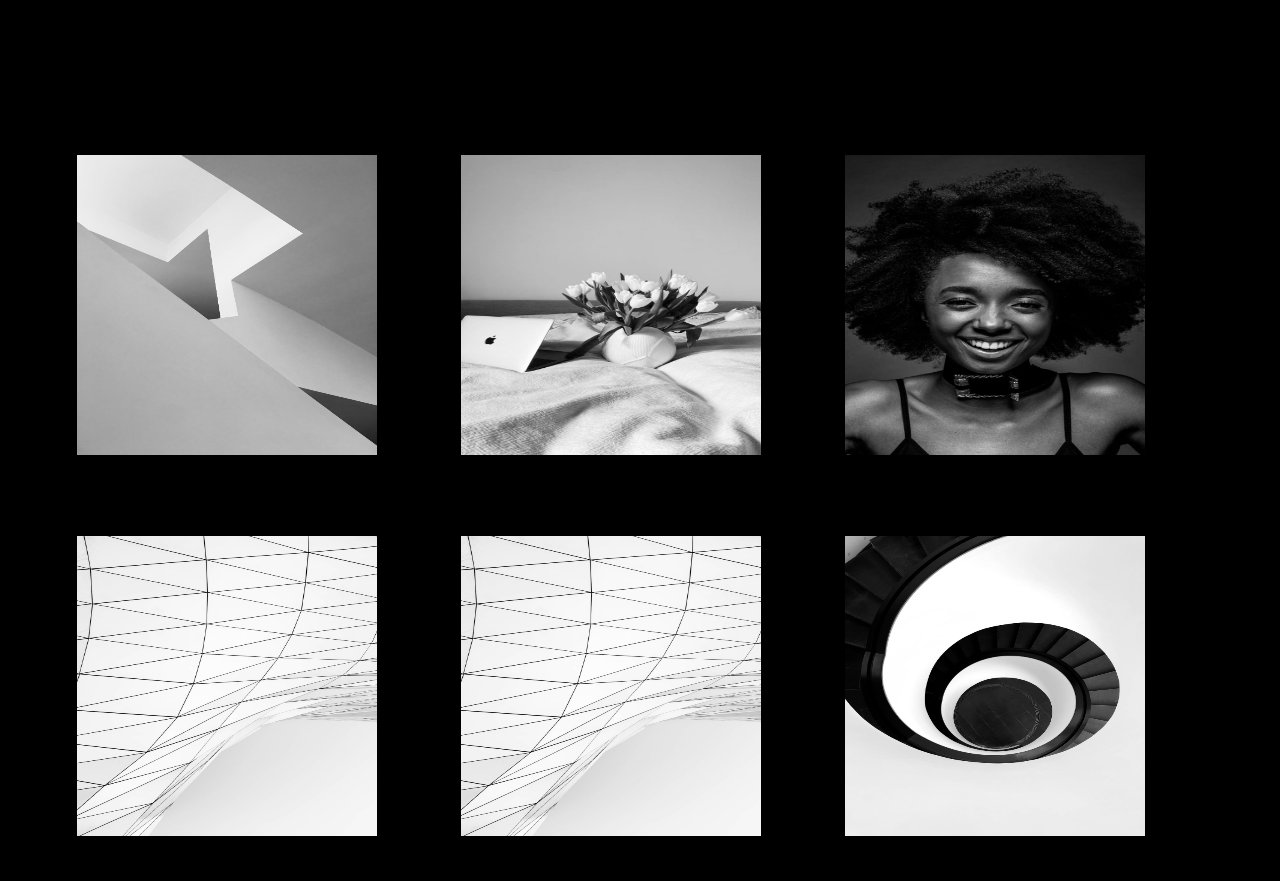
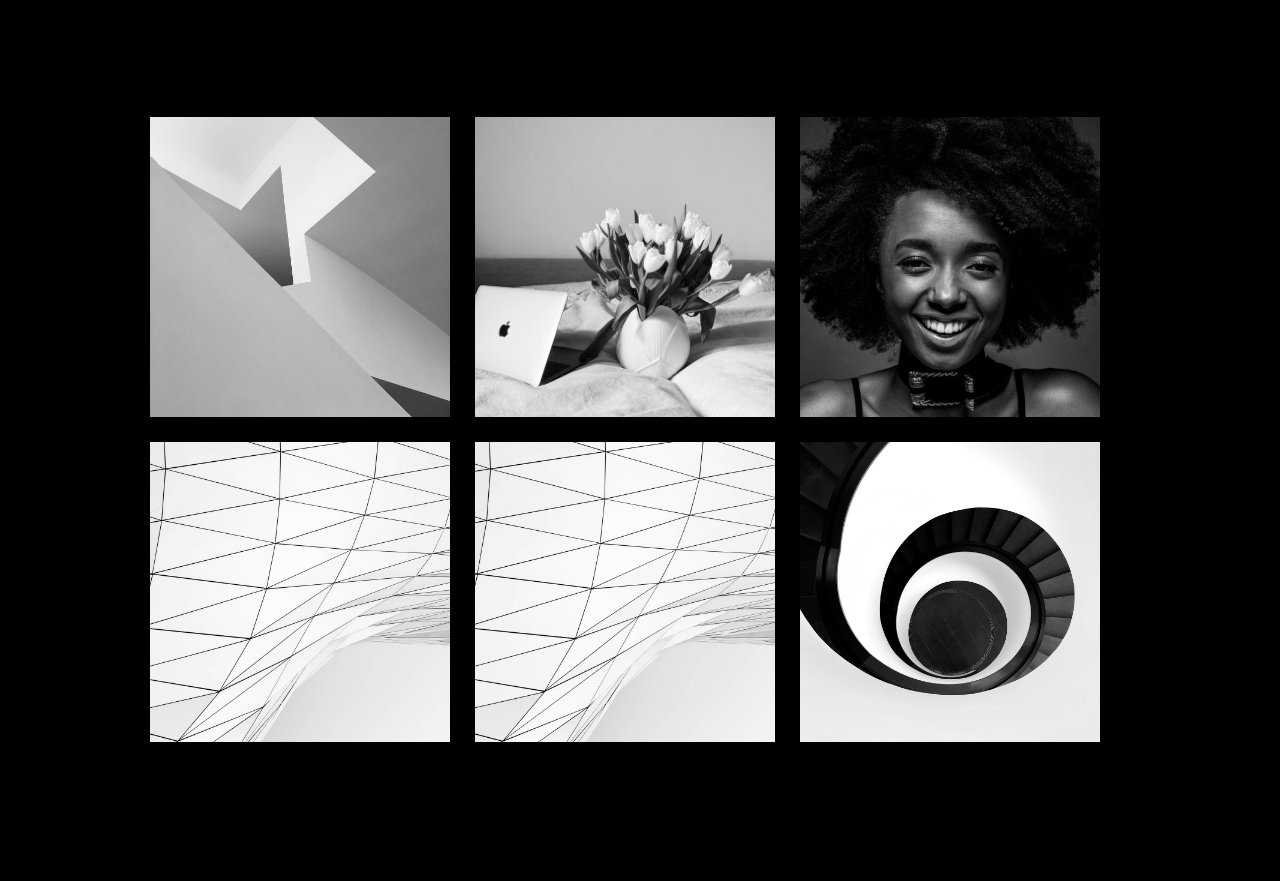
Before and after one commit to IbrahimAkberov/project, a plain HTML site: page index.html in a window 1280 px wide. Shown: the part 2330-3211 px from the top of the page. Drawn offline with Linux system fonts and the light colour scheme.

Commit message:
gridlerde deyisiklik ve hover

```diff
--- a/style.css
+++ b/style.css
@@ -1,4 +1,4 @@
-*{
+* {
     box-sizing: border-box;
     padding: 0;
     margin: 0;
@@ -260,38 +260,44 @@ p{ color: #fff;
 }
 .picss{
     display: grid;
-    grid-template-columns: auto auto auto;
+    grid-template-columns: repeat(3, 300px);
+    /* grid-template-rows: repeat(3, 300px); */
     background-color:black;
-    gap: 1px;
+    gap: 25px;
     width: 90%;
-    margin-left: 35px;
+    margin-left: 150px;
     margin-top: 80px;
-
-}
-.picss-item{
-
-    padding: 38px;
-    text-align: center;
-
 
 
 }
-.picss img{
+.picss .picss-item{
+
     width: 300px;
     height: 300px;
+    /* padding: 38px; */
+    text-align: center;
+
+overflow: hidden;
+}
+
+
+.picss img{
+    width: 100%;
+    height: 100%;
     opacity: 1;
     transition: all 500ms  ease;
     cursor: pointer;
+    object-fit: cover;
 }
-.picss img:hover{
-    width:302px ;
-    height: 302px;
+.picss .picss-item img:hover{
+
 
     opacity: 0.6;
-    background-image: linear-gradient(45deg, rgba(0, 0, 0, 0.7), rgba(0, 0, 0, 0.2));
-    padding: 10px;
+    /* background-image: linear-gradient(45deg, rgba(0, 0, 0, 0.7), rgba(0, 0, 0, 0.2)); */
+    transform: scale(1.2);
     /* background-image:  linear-gradient(to bottom left, gray 50%, palegoldenrod 40%);; */
 }
+
 
 .abss{
     display: grid;
```
